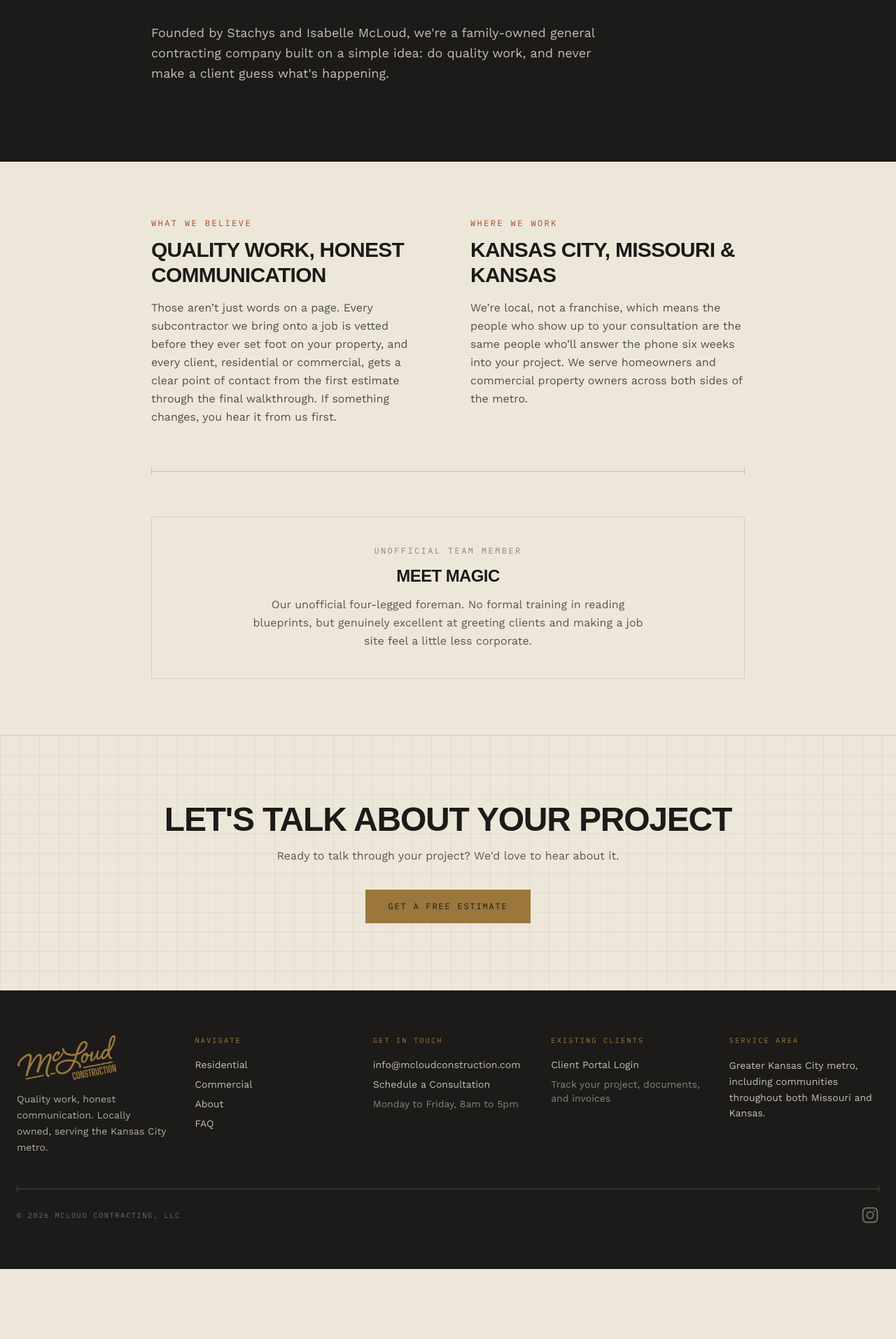
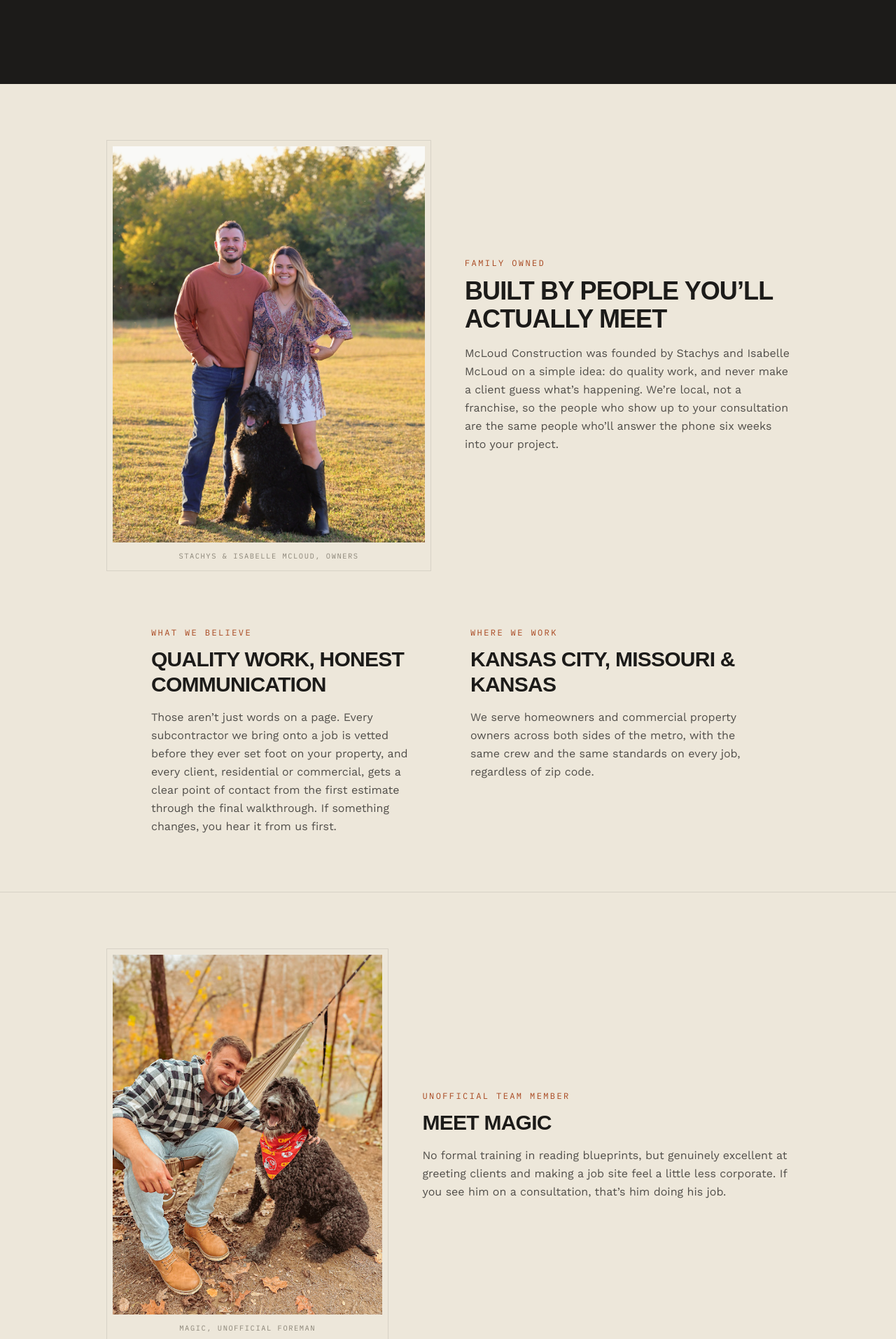
Before and after one commit to McLoudConstruction/McLoud-Website, a Next.js app: page /about in a window 1280 px wide. Shown: the part 307-2220 px from the top of the page at 70% size. Before the commit the page ends 2120 px from the top, so only its background shows below. Built offline with nearby package versions, Linux system fonts and the light colour scheme; a web font is replaced by a local one.

Commit message:
Add files via upload

```diff
--- a/app/about/page.js
+++ b/app/about/page.js
@@ -1,16 +1,44 @@
+import Image from 'next/image';
 import PageHero from '@/components/PageHero';
 import CtaBanner from '@/components/CtaBanner';
 
 export default function AboutPage() {
   return (
     <>
-      <PageHero
-        eyebrow="Locally Owned & Operated"
-        title="About McLoud"
-        body="Founded by Stachys and Isabelle McLoud, we're a family-owned general contracting company built on a simple idea: do quality work, and never make a client guess what's happening."
-      />
+      <PageHero eyebrow="Locally Owned & Operated" title="About McLoud" />
 
-      <section className="mx-auto max-w-4xl px-6 py-20">
+      {/* Owners intro, photo paired with copy */}
+      <section className="mx-auto max-w-5xl px-6 py-20">
+        <div className="grid items-center gap-12 md:grid-cols-2">
+          <div className="border border-ink/10 p-2">
+            <Image
+              src="/stachys-isabelle.jpg"
+              alt="Stachys and Isabelle McLoud"
+              width={900}
+              height={1080}
+              className="h-auto w-full object-cover"
+            />
+            <div className="pt-3 pb-1 text-center font-mono text-[0.65rem] uppercase tracking-[0.15em] text-concrete">
+              Stachys &amp; Isabelle McLoud, Owners
+            </div>
+          </div>
+          <div>
+            <div className="font-mono text-xs uppercase tracking-[0.2em] text-rust">Family Owned</div>
+            <h2 className="mt-3 font-display text-3xl font-extrabold uppercase tracking-tight md:text-4xl">
+              Built by People You&rsquo;ll Actually Meet
+            </h2>
+            <p className="mt-4 font-body leading-relaxed text-ink/75">
+              McLoud Construction was founded by Stachys and Isabelle McLoud on a simple idea: do
+              quality work, and never make a client guess what&rsquo;s happening. We&rsquo;re local,
+              not a franchise, so the people who show up to your consultation are the same people
+              who&rsquo;ll answer the phone six weeks into your project.
+            </p>
+          </div>
+        </div>
+      </section>
+
+      {/* Values */}
+      <section className="mx-auto max-w-4xl px-6 pb-20">
         <div className="grid gap-16 md:grid-cols-2">
           <div>
             <div className="font-mono text-xs uppercase tracking-[0.2em] text-rust">What We Believe</div>
@@ -30,24 +58,39 @@ export default function AboutPage() {
               Kansas City, Missouri &amp; Kansas
             </h2>
             <p className="mt-4 font-body leading-relaxed text-ink/75">
-              We&rsquo;re local, not a franchise, which means the people who show up to your
-              consultation are the same people who&rsquo;ll answer the phone six weeks into your
-              project. We serve homeowners and commercial property owners across both sides of the
-              metro.
+              We serve homeowners and commercial property owners across both sides of the metro,
+              with the same crew and the same standards on every job, regardless of zip code.
             </p>
           </div>
         </div>
+      </section>
 
-        <div className="tick-rule my-16" />
-
-        <div className="rounded-none border border-ink/10 bg-paper p-10 text-center">
-          <div className="font-mono text-xs uppercase tracking-[0.2em] text-concrete">Unofficial Team Member</div>
-          <h3 className="mt-3 font-display text-2xl font-extrabold uppercase tracking-tight">Meet Magic</h3>
-          <p className="mx-auto mt-3 max-w-xl font-body leading-relaxed text-ink/70">
-            Our unofficial four-legged foreman. No formal training in reading blueprints, but
-            genuinely excellent at greeting clients and making a job site feel a little less
-            corporate.
-          </p>
+      {/* Meet Magic, now with the real photo instead of text alone */}
+      <section className="border-t border-ink/10 bg-paper">
+        <div className="mx-auto max-w-5xl px-6 py-20">
+          <div className="grid items-center gap-12 md:grid-cols-[1fr_1.3fr]">
+            <div className="border border-ink/10 p-2">
+              <Image
+                src="/stachys-magic.jpg"
+                alt="Stachys with Magic"
+                width={450}
+                height={599}
+                className="h-auto w-full object-cover"
+              />
+              <div className="pt-3 pb-1 text-center font-mono text-[0.65rem] uppercase tracking-[0.15em] text-concrete">
+                Magic, Unofficial Foreman
+              </div>
+            </div>
+            <div>
+              <div className="font-mono text-xs uppercase tracking-[0.2em] text-rust">Unofficial Team Member</div>
+              <h3 className="mt-3 font-display text-3xl font-extrabold uppercase tracking-tight">Meet Magic</h3>
+              <p className="mt-4 max-w-xl font-body leading-relaxed text-ink/75">
+                No formal training in reading blueprints, but genuinely excellent at greeting
+                clients and making a job site feel a little less corporate. If you see him on a
+                consultation, that&rsquo;s him doing his job.
+              </p>
+            </div>
+          </div>
         </div>
       </section>
 
--- a/app/residential/page.js
+++ b/app/residential/page.js
@@ -50,12 +50,27 @@ export default function ResidentialPage() {
       </section>
 
       <section className="bg-blueprint text-paper">
-        <div className="mx-auto max-w-4xl px-6 py-20 text-center">
-          <p className="font-display text-2xl font-medium leading-snug md:text-3xl">
-            Every homeowner gets the same six-step process: free estimate, in-home consultation,
-            precise measurement, material selection, a walkthrough before we start, and a job site you
-            always understand.
-          </p>
+        <div className="mx-auto max-w-5xl px-6 py-20 text-center">
+          <div className="font-mono text-xs uppercase tracking-[0.2em] text-brass">One Process, Every Time</div>
+          <h2 className="mt-3 font-display text-3xl font-extrabold uppercase tracking-tight md:text-4xl">
+            Six Steps, Start to Finish
+          </h2>
+          <div className="mt-12 grid grid-cols-2 gap-x-6 gap-y-10 sm:grid-cols-3 md:grid-cols-6">
+            {[
+              'Free Estimate',
+              'In-Home Consultation',
+              'Precise Measurement',
+              'Material Selection',
+              'Pre-Construction Walkthrough',
+              'Clear Communication Throughout',
+            ].map((step, i) => (
+              <div key={step}>
+                <div className="font-mono text-2xl font-bold text-brass">{String(i + 1).padStart(2, '0')}</div>
+                <div className="tick-rule my-3" />
+                <div className="font-display text-sm font-bold uppercase leading-tight tracking-tight">{step}</div>
+              </div>
+            ))}
+          </div>
         </div>
       </section>
 
```
Also changed, not shown: public/stachys-isabelle.jpg (added), public/stachys-magic.jpg (added).
